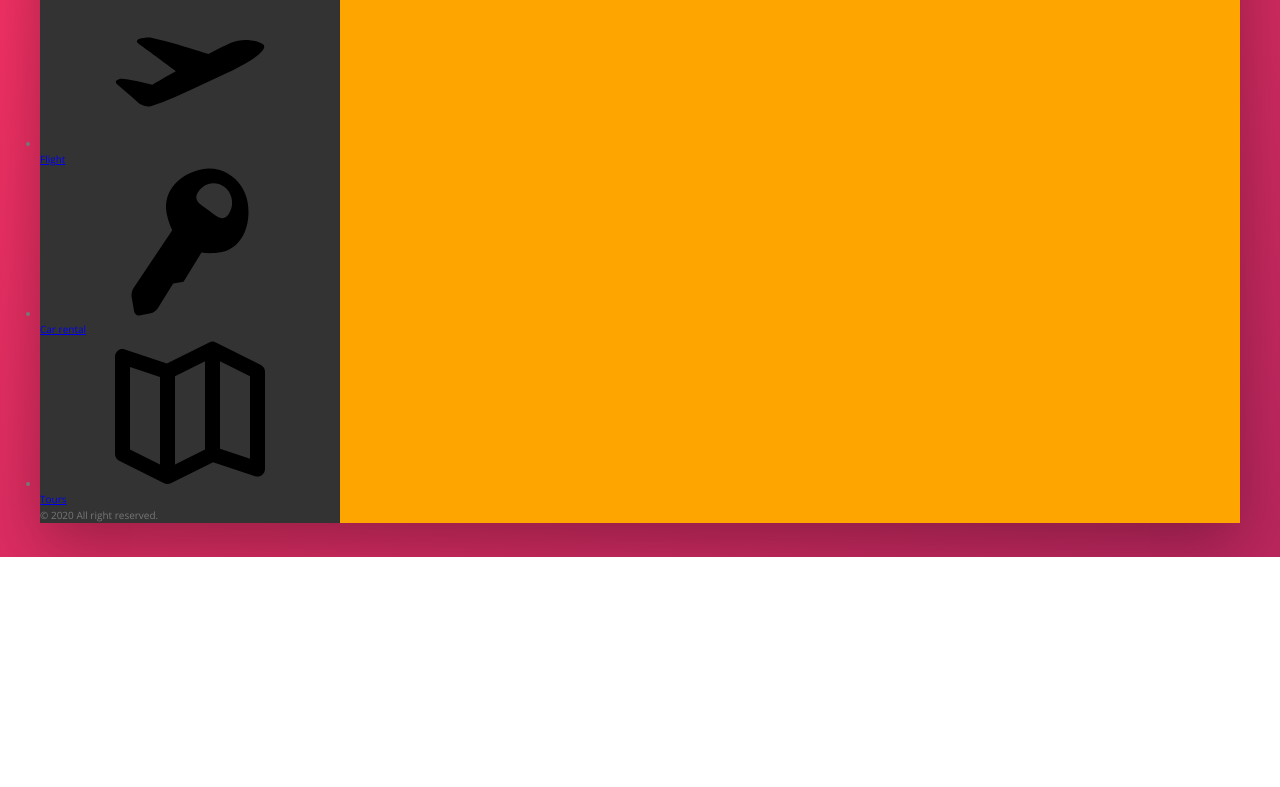
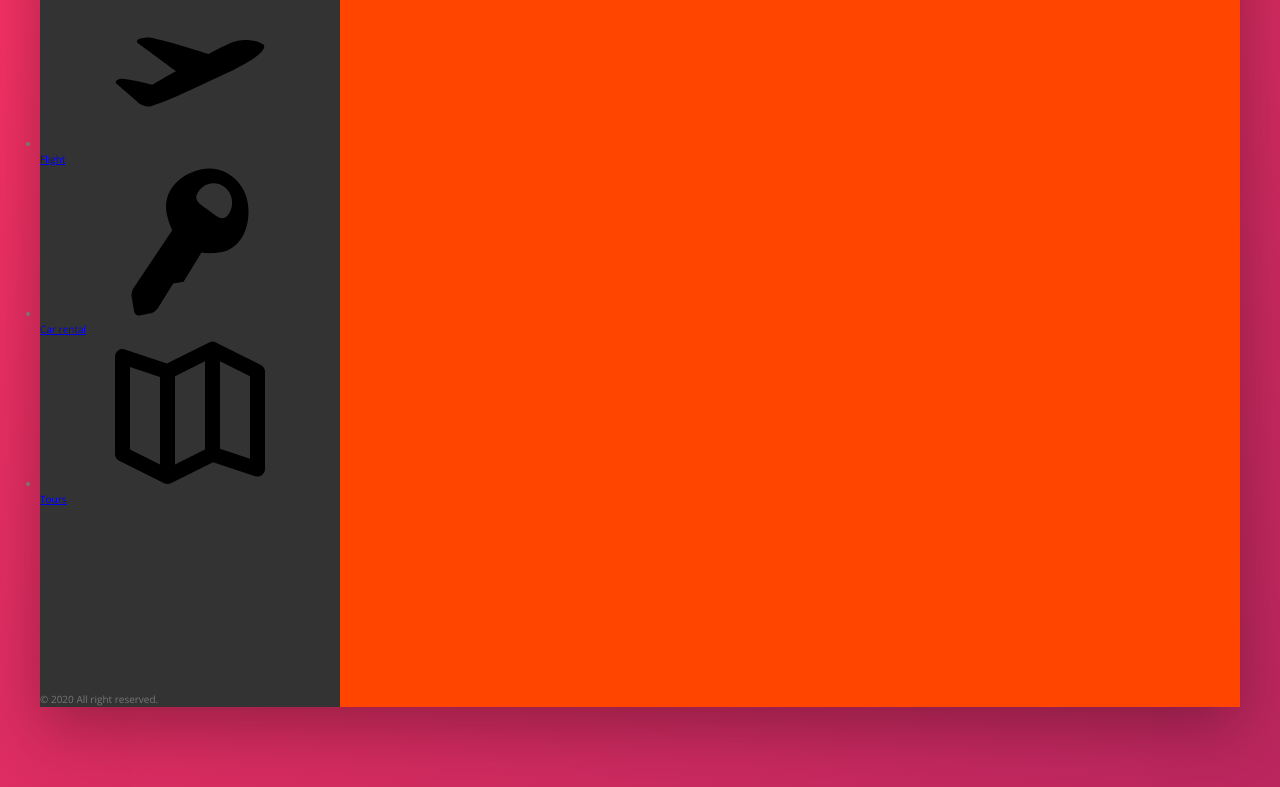
Before and after one commit to yukijina/trilly, a website: page index.html in a window 1280 px wide. Shown: the part 323-1110 px from the top of the page. Before the commit the page ends 880 px from the top, so only its background shows below. Drawn offline with nearby package versions, Linux system fonts and the light colour scheme; files that its build step writes are made by us from their sources.

Commit message:
update sidebar

```diff
--- a/sass/_layout.scss
+++ b/sass/_layout.scss
@@ -25,10 +25,18 @@
     background-color: var(--color-grey-dark-1);
     //glow, shrink, flex-basis(width)
     flex: 0 0 18%;
+
+    display: flex;
+    flex-direction: column;
+    // copy right is displayed very bottom of the column
+    justify-content: space-between;
 }
 
 .hotel-view {
-    background-color: orange;
+    background-color: #fff;
+    //test
+    background-color: orangered;
+    height: 88rem;
     //grow 1 => box grows as much as possible - occupy the remaining space
     flex: 1;
 }
```
